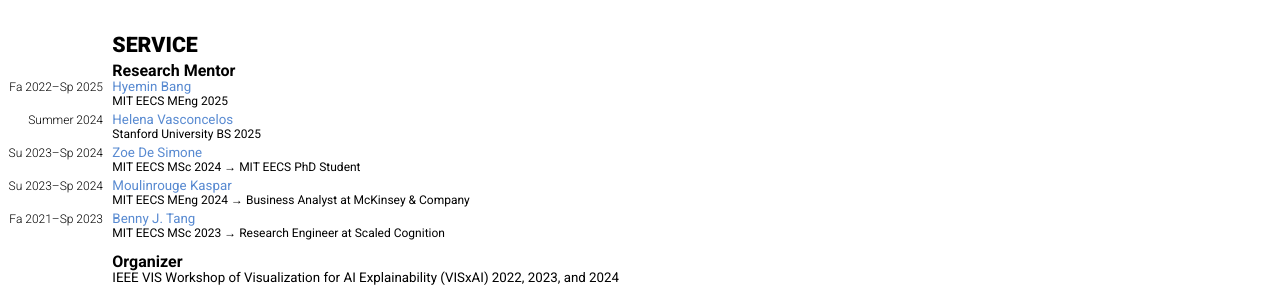
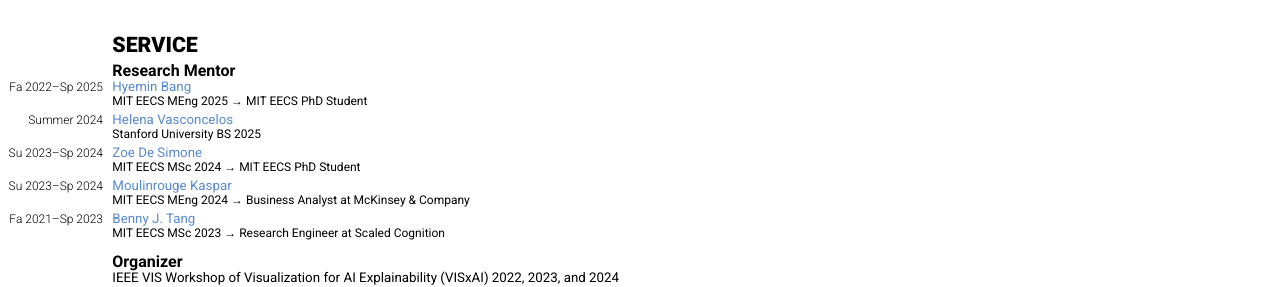
Before and after one commit to aboggust/aboggust.github.io, a Jekyll site: the page built from cv.markdown, in a window 1280 px wide and 900 px high, scrolled down 3609 px. Shown: the part 199-486 px from the top of the window. Built offline with Jekyll 4.4.1, drawn with Linux system fonts in a browser that asks for light colours; nearby versions of some CDN libraries.

```diff
--- a/_data/students.yml
+++ b/_data/students.yml
@@ -3,6 +3,7 @@
   degree: MEng
   graduation-date: 2025-05-31
   duration: Fa 2022–Sp 2025
+  current-position: MIT EECS PhD Student
 - name: zoedesimone
   school: MIT EECS
   degree: MSc
```
Also changed, not shown: 2 other files.
